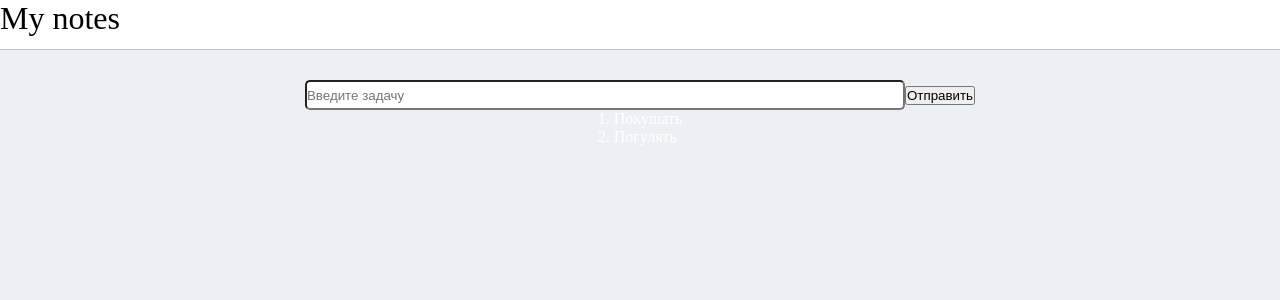
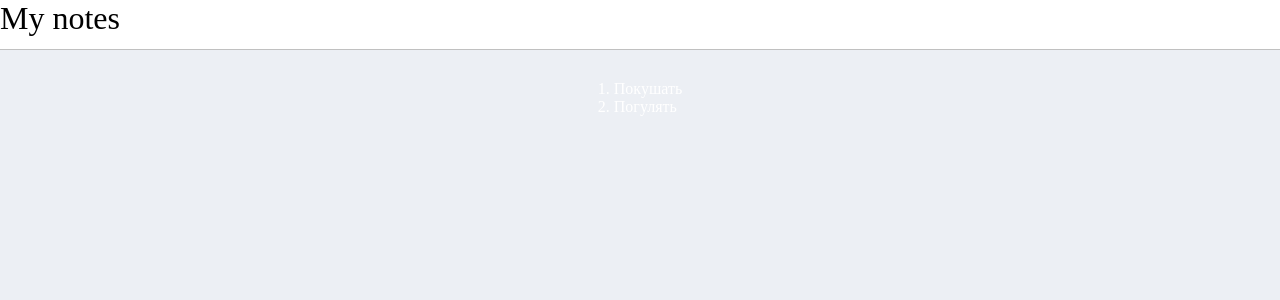
Before and after one commit to StepanNikolaev10/my-notes-v2, a React (Vite) app in the folder client/: page / in a window 1280 px wide. Shown: the top 300 px of the page. Built offline with nearby package versions, Linux system fonts and the light colour scheme.

Commit message:
feat: added updateTaskText function and gived as props to child components

```diff
--- a/client/src/pages/TaskListPage/TaskListPage.jsx
+++ b/client/src/pages/TaskListPage/TaskListPage.jsx
@@ -1,7 +1,6 @@
-import styles from './TaskListPage.module.scss'
-import TaskListForm from '/src/components/Containers/TaskListForm/TaskListForm'
-import { useState } from 'react'
-import TaskListDisplay from '/src/components/Containers/TaskListDisplay/TaskListDisplay'
+import styles from './TaskListPage.module.scss';
+import { useState } from 'react';
+import TaskListDisplay from '/src/components/Containers/TaskListDisplay/TaskListDisplay';
 
 const TaskListPage = () => {
   const [tasks, setTasks] = useState([
@@ -14,13 +13,17 @@ const TaskListPage = () => {
     setTasks(prevTasks => [...prevTasks, newTask]);
   };
 
+  const updateTaskText = (id, newText) => {
+    setTasks(prev =>
+      prev.map(t => (t.id === id ? { ...t, text: newText } : t))
+    );
+  };
+
   return (
     <div className={styles.TaskListPage}>
-      <TaskListForm
-        addTask={addTask}
-      />
       <TaskListDisplay
         tasks={tasks}
+        onTextChange={updateTaskText}
       />
     </div>
   )
```
